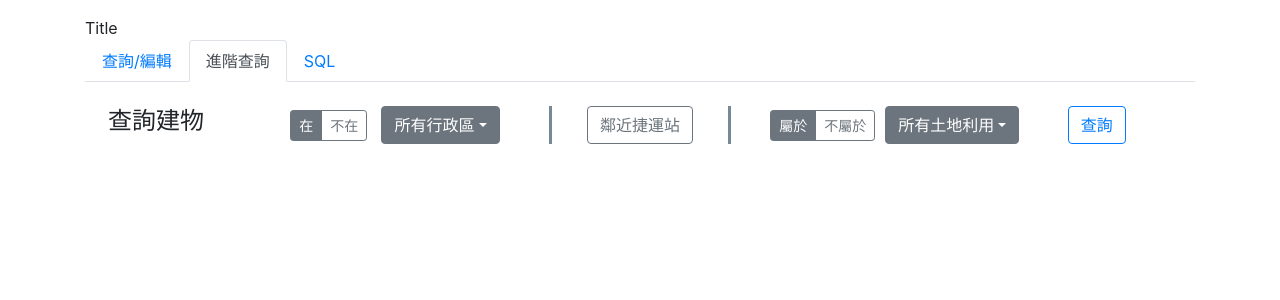
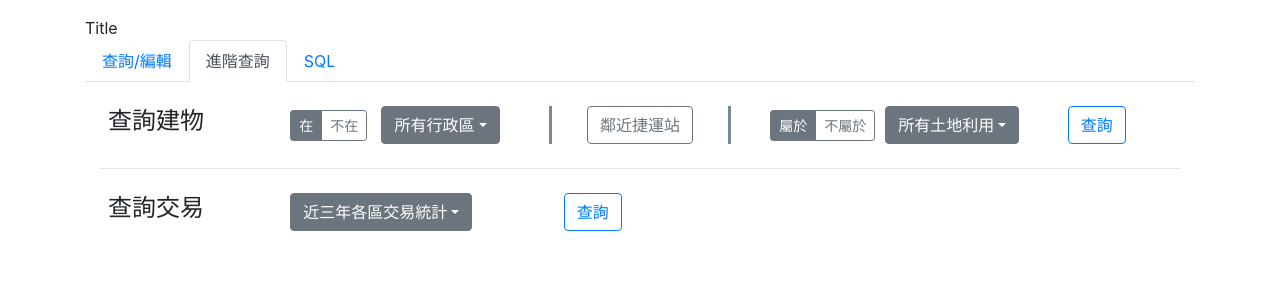
Before and after one commit to tmydali/DBMS_Final, a Flask app: page / in a window 1280 px wide, after a click on "進階查詢". Shown: the top 300 px of the page. Run offline with Flask 2, Linux system fonts and the light colour scheme; data comes from the database, SQL or seed files in the repository; some libraries are stand-ins or nearby versions.

Commit message:
Trade query

```diff
--- a/src/static/index.js
+++ b/src/static/index.js
@@ -88,7 +88,7 @@ $('.nav-tabs li a').on('click', () => {
     $('#table-dropdown-btn').html('選取資料表');
     $('#lot-dropdown-district').html('所有行政區');
     $('#lot-dropdown-plan').html('所有土地利用');
-
+    $('#trade-dropdown').html('近三年各區交易統計');
 });
 
 // District dropdown
@@ -96,11 +96,33 @@ $('body').on('click', '#lot-dropdown-district-ops a', function() {
     $('#lot-dropdown-district').html($(this).text());
 });
 
-// Land use
+// Land use dropdown
 $('body').on('click', '#lot-dropdown-plan-ops a', function() {
     $('#lot-dropdown-plan').html($(this).text());
 });
 
+// Trade dropdown
+$('body').on('click', '#trade-dropdown-ops a', function() {
+    $('#trade-dropdown').html($(this).text());
+});
+
+// Button query TRADE
+$('#query-trade-btn').click(function() {
+    let text = $('#trade-dropdown').text();
+    console.log(text);
+    let json = {
+        method: 'get-trade-data',
+        data: text
+    };
+    $.ajax({
+        type: "POST",
+        url: '/database',
+        data: JSON.stringify(json),
+        success: (data) => { handle_result(data); },
+        contentType: "application/json",
+        dataType: 'json'
+    });
+});
 
 // Button query BUILDING
 $('body').on('click', '#query-building-btn', function(event) {
--- a/src/templates/index.html
+++ b/src/templates/index.html
@@ -98,6 +98,22 @@
                                         <button type="button" id="query-building-btn" class="btn btn-outline-primary">查詢</button>
                                     </div>
                                 </div>
+                                <hr class="mt-3 mb-3"/>
+                                <div class="row align-items-center h-100 p-2">
+                                    <div class="col-2 h4">查詢交易</div>
+                                    <div class="col-3">
+                                        <button type="button" id="trade-dropdown" class="btn btn-secondary dropdown-toggle" data-toggle="dropdown">
+                                            近三年各區交易統計
+                                        </button>
+                                        <div id="trade-dropdown-ops" class="dropdown-menu">
+                                            <a class="dropdown-item" href="#">近三年各區交易統計</a>
+                                            <a class="dropdown-item" href="#">總交易額大戶</a>
+                                        </div>
+                                    </div>
+                                    <div class="col-1">
+                                        <button type="button" id="query-trade-btn" class="btn btn-outline-primary">查詢</button>
+                                    </div>
+                                </div>
                             </div>
                         </div>
                         <div class="tab-pane" id="nav-sql">
--- a/src/ultils.py
+++ b/src/ultils.py
@@ -17,6 +17,8 @@ def processInstr(json):
         result['data'], result['method'] = getAllLandUse()
     elif json['method'] == 'get-building-data':
         result['data'], result['method'] = getBuildingData(json['data'])
+    elif json['method'] == 'get-trade-data':
+        result['data'], result['method'] = getTradeData(json['data'])
 
     return result
 
@@ -77,5 +79,37 @@ def getBuildingData(data):
             AND BUILDING.Land_use = CITY_PLANNING.Land_use
         );
         '''
-    print(instr)
     return directQuery(instr)
+
+def getTradeData(data):
+    instr = ''
+    func = ''
+    if data == '近三年各區交易統計':
+        instr = '''
+                SELECT LOT.District, COUNT(*), MAX(Price), MIN(Price), AVG(Price) FROM TRADE
+                INNER JOIN BUILDING
+                ON TRADE.BID = BUILDING.BID
+                INNER JOIN LOT
+                ON BUILDING.LID = LOT.LID
+                WHERE Date >= "2019-01-01" GROUP BY LOT.District;
+                '''
+    elif data == '總交易額大戶':
+        instr = '''
+            SELECT HOLDER.*, buy_price+sell_price AS Total_Transaction
+            FROM (
+                SELECT PID AS Buyer, SUM(TRADE.Price) as buy_price  FROM HOLDER
+                INNER JOIN TRADE
+                ON HOLDER.PID=TRADE.PID_buyer
+                GROUP BY PID
+            ) a,
+            (
+                SELECT PID AS Seller, SUM(TRADE.Price) AS sell_price FROM HOLDER
+                INNER JOIN TRADE
+                ON HOLDER.PID=TRADE.PID_seller
+                GROUP BY PID
+            ) b
+            INNER JOIN HOLDER ON HOLDER.PID = a.Buyer
+            WHERE a.Buyer=b.Seller AND Total_Transaction >= 3000
+            ORDER BY Total_Transaction DESC;
+            '''
+    return directQuery(instr)
```
